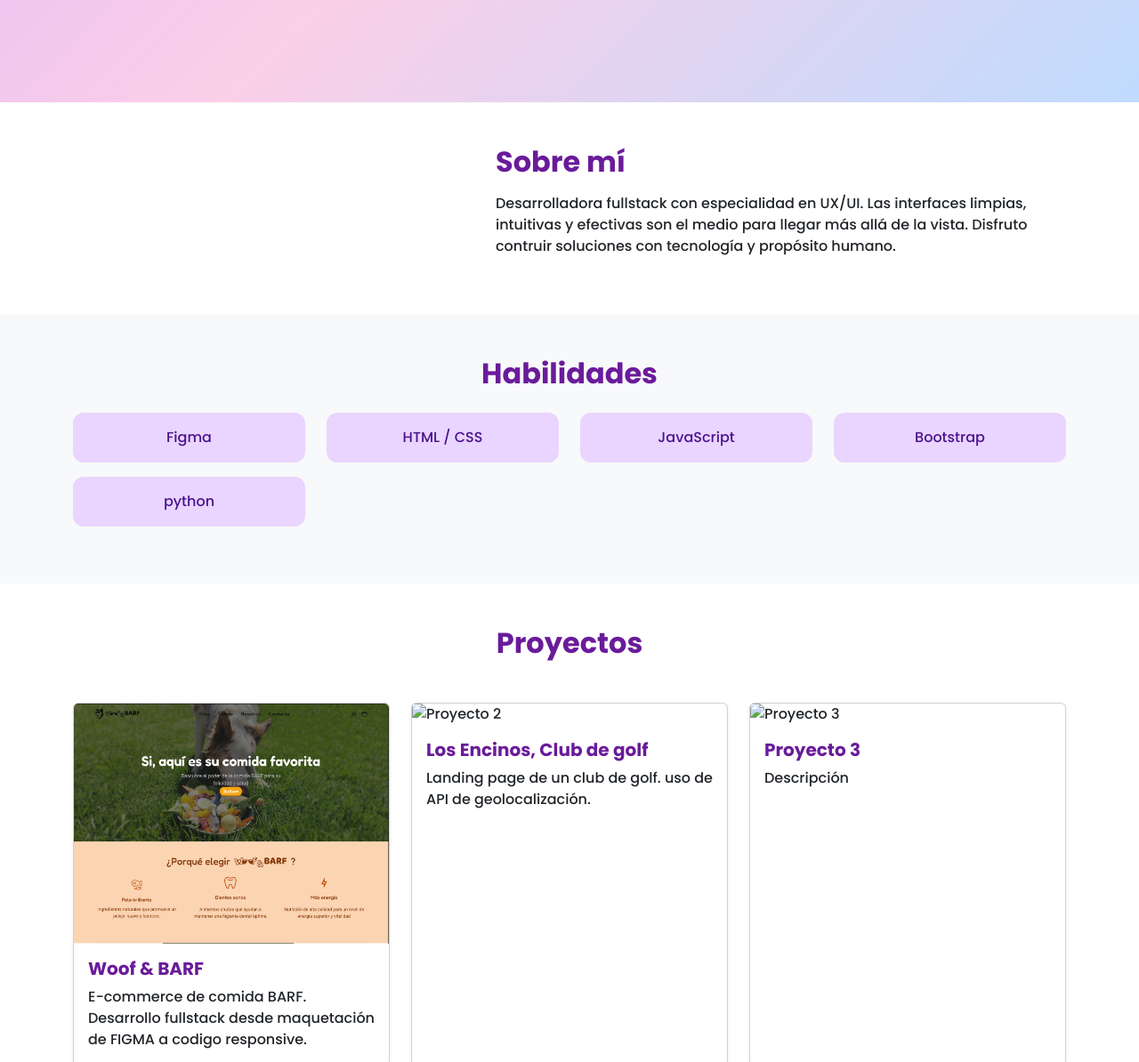
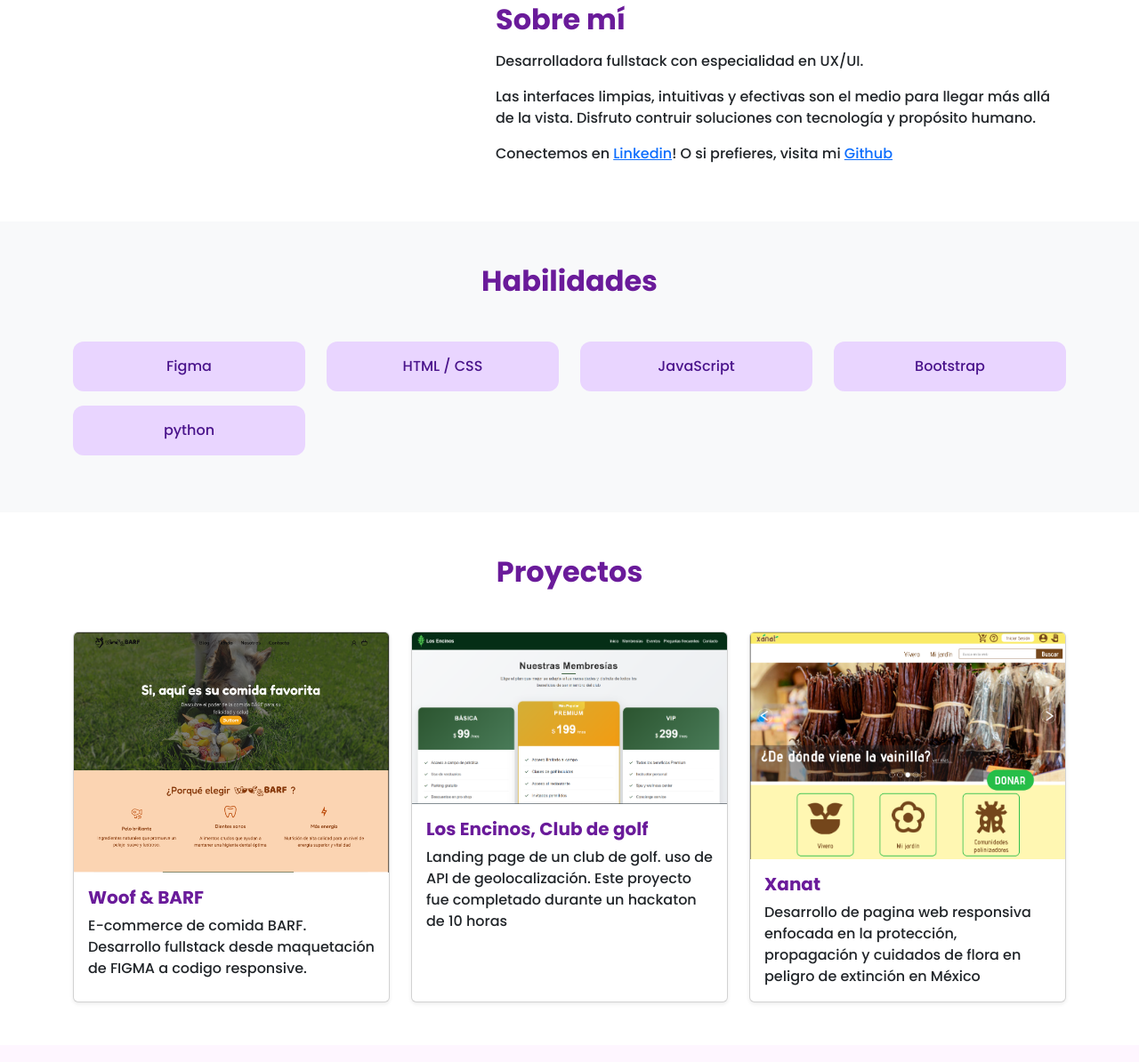
Before and after one commit to byannakn/byannakn.github.io, a plain HTML site: page index.html in a window 1280 px wide. Shown: the part 685-1879 px from the top of the page at 89% size. Drawn offline with nearby package versions, Linux system fonts and the light colour scheme; a script that the page names is missing.

Commit message:
actualización de información

```diff
--- a/index.html
+++ b/index.html
@@ -13,7 +13,9 @@
 <!-- NAVBAR -->
   <nav class="navbar navbar-expand-lg navbar-light bg-light shadow-sm fixed-top">
     <div class="container">
-      <a class="navbar-brand fw-bold text-primary" href="#">ANNA</a>
+      <a class="navbar-brand" href="#">
+                <img src="./assets/logo/logo anna.png" alt="Logo ANNA" id="logo" class="logo">
+</a>
       <button class="navbar-toggler" type="button" data-bs-toggle="collapse" data-bs-target="#navbarNav">
         <span class="navbar-toggler-icon"></span>
       </button>
@@ -45,12 +47,12 @@
       </div>
       <div class="col-md-7">
         <h2 class="section-title">Sobre mí</h2>
-        <p>
-          Desarrolladora fullstack con especialidad en UX/UI.
+        <p>Desarrolladora fullstack con especialidad en UX/UI.</p>
 
-          Las interfaces limpias, intuitivas y efectivas son el medio para llegar más allá de la vista.
-          Disfruto contruir soluciones con tecnología y propósito humano.
+        <p>Las interfaces limpias, intuitivas y efectivas son el medio para llegar más allá de la vista.
+          Disfruto contruir soluciones con tecnología y propósito humano.</p>
         </p>
+        <p> Conectemos en <a class="Linkedin-link" href="https://www.linkedin.com/in/karen-nava/">Linkedin</a>! O si prefieres, visita mi <a class="Github-link" href="https://github.com/byannakn">Github</a> </p>
       </div>
     </div>
   </section>
@@ -59,7 +61,7 @@
   <section id="skills" class="skills-section text-center py-5">
     <div class="container">
     <h2 class="section-title">Habilidades</h2>
-    <div class="row mt-4">
+    <div class="row mt-5">
         <div class="col-md-3 col-6 mb-3">
         <div class="skill-card">Figma</div>
         </div>
@@ -81,7 +83,7 @@
     </div>
   </section>
 
-  <!-- 🎨 PROYECTOS -->
+  <!-- PROYECTOS -->
   <section id="projects" class="container py-5">
     <h2 class="section-title text-center">Proyectos</h2>
     <div class="row mt-4 g-4">
@@ -99,10 +101,10 @@
       <!-- Proyecto 2 -->
       <div class="col-md-4">
         <div class="card shadow-sm h-100">
-          <img src="assets/proyecto2.jpg" class="card-img-top" alt="Proyecto 2">
+          <img src="assets/fondos/Los encinos landing page.png" class="card-img-top" alt="Proyecto 2">
           <div class="card-body">
             <h5 class="card-title">Los Encinos, Club de golf</h5>
-            <p class="card-text">Landing page de un club de golf. uso de API de geolocalización.</p>
+            <p class="card-text">Landing page de un club de golf. uso de API de geolocalización. Este proyecto fue completado durante un hackaton de 10 horas</p>
           </div>
         </div>
       </div>
@@ -110,17 +112,17 @@
       <!-- Proyecto 3 -->
       <div class="col-md-4">
         <div class="card shadow-sm h-100">
-          <img src="assets/proyecto3.jpg" class="card-img-top" alt="Proyecto 3">
+          <img src="assets/fondos/xanat.png" class="card-img-top" alt="Proyecto 3">
           <div class="card-body">
-            <h5 class="card-title">Proyecto 3</h5>
-            <p class="card-text">Descripción</p>
+            <h5 class="card-title">Xanat</h5>
+            <p class="card-text">Desarrollo de pagina web responsiva enfocada en la protección, propagación y cuidados de flora en peligro de extinción en México</p>
           </div>
         </div>
       </div>
     </div>
   </section>
 
-  <!-- ✨ BLOG -->
+  <!-- BLOG -->
   <section id="blog" class="blog-section py-5 text-center">
     <div class="container">
       <h2 class="section-title">Blog</h2>
@@ -129,8 +131,8 @@
         <div class="col-md-4">
           <div class="card border-0 shadow-sm">
             <div class="card-body">
-              <h5 class="card-title">titulo</h5>
-              <p class="card-text">descripcion.</p>
+              <h5 class="card-title">Cambio de carrera ¿lo hago o no lo hago?</h5>
+              <p class="card-text">Te cuento sobre mi camino en este nuevo mundo de la vida tech, una travesía de diferentes puestos y una muestra de este nuevo mundo.</p>
             </div>
           </div>
         </div>
@@ -138,7 +140,7 @@
           <div class="card border-0 shadow-sm">
             <div class="card-body">
               <h5 class="card-title">Diseñar para la emoción</h5>
-              <p class="card-text">Cómo el diseño puede conectar con las personas más allá de lo visual.</p>
+              <p class="card-text">Cómo el diseño puede conectar con las personas más allá de lo visual. El ux/ui va más allá  que solo hacer diesños bonitos, pue...ver mas</p>
             </div>
           </div>
         </div>
@@ -154,7 +156,7 @@
     </div>
   </section>
 
-  <!-- 💌 CONTACTO -->
+  <!-- CONTACTO -->
   <section id="contact" class="contact-section bg-light py-5">
     <div class="container">
       <h2 class="section-title text-center">Contáctame</h2>
@@ -181,9 +183,9 @@
     </div>
   </section>
 
-  <!-- 🌙 FOOTER -->
+  <!-- FOOTER -->
   <footer class="text-center py-4 bg-dark text-white">
-    © 2025 Karen Nava — Diseñadora UX/UI ✨
+    © 2025 Karen Nava — Diseñadora UX/UI Fullstack ✨
   </footer>
 
   <!-- Bootstrap JS -->
--- a/style.css
+++ b/style.css
@@ -6,7 +6,7 @@ body {
 
 /*Sección hero */
 .hero {
-  height: 100vh;
+  height: 80vh;
   background: linear-gradient(135deg, #d8b4fe, #fbcfe8, #bfdbfe);
  /* background-image: "./assets/fondos/portada";*/
   color: #fff;
```
Also changed, not shown: assets/fondos/Los encinos landing page.png (added), assets/fondos/fondo.png (added), assets/fondos/xanat.png (added), assets/logo/logo anna.png (added).
